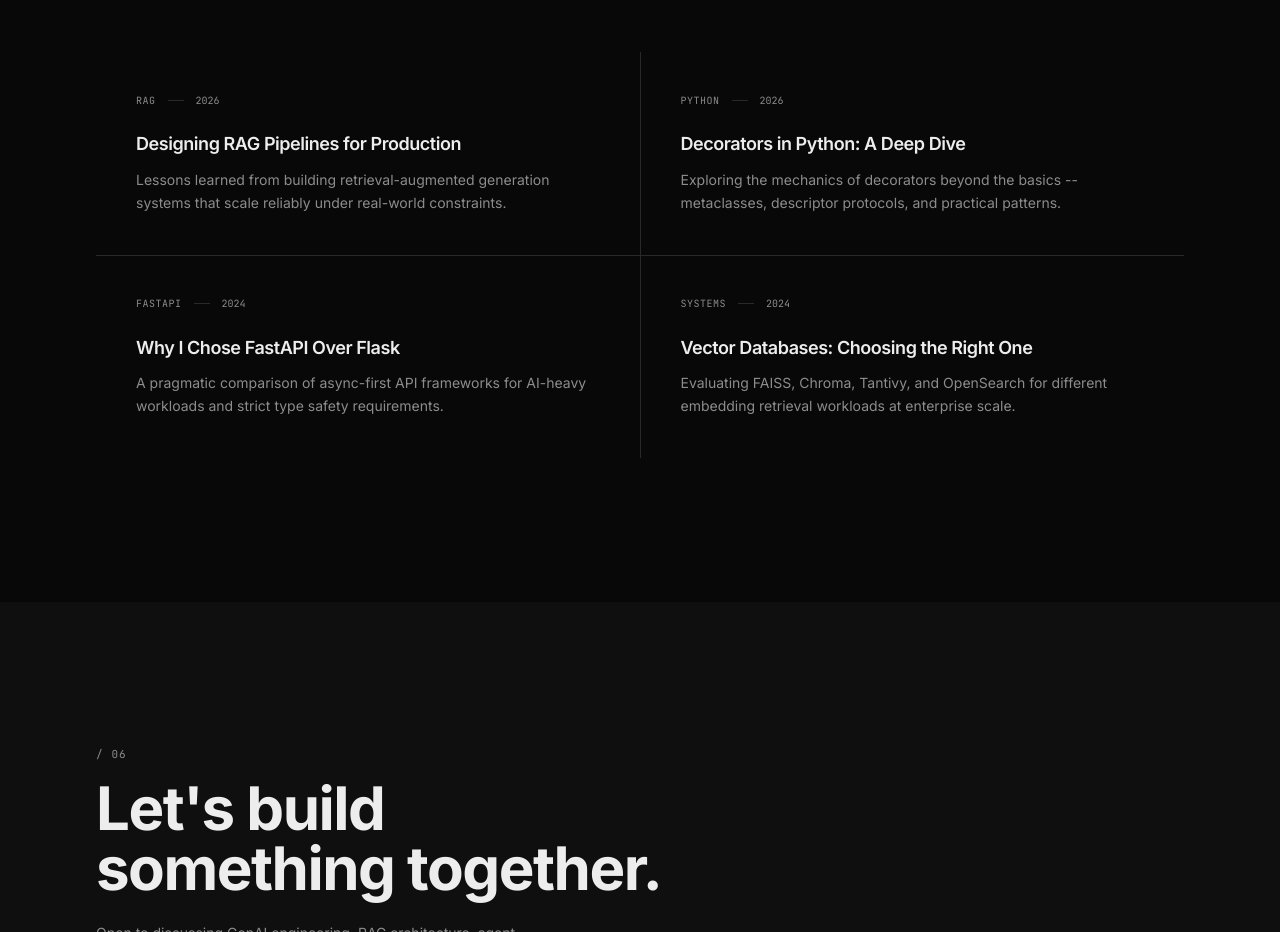
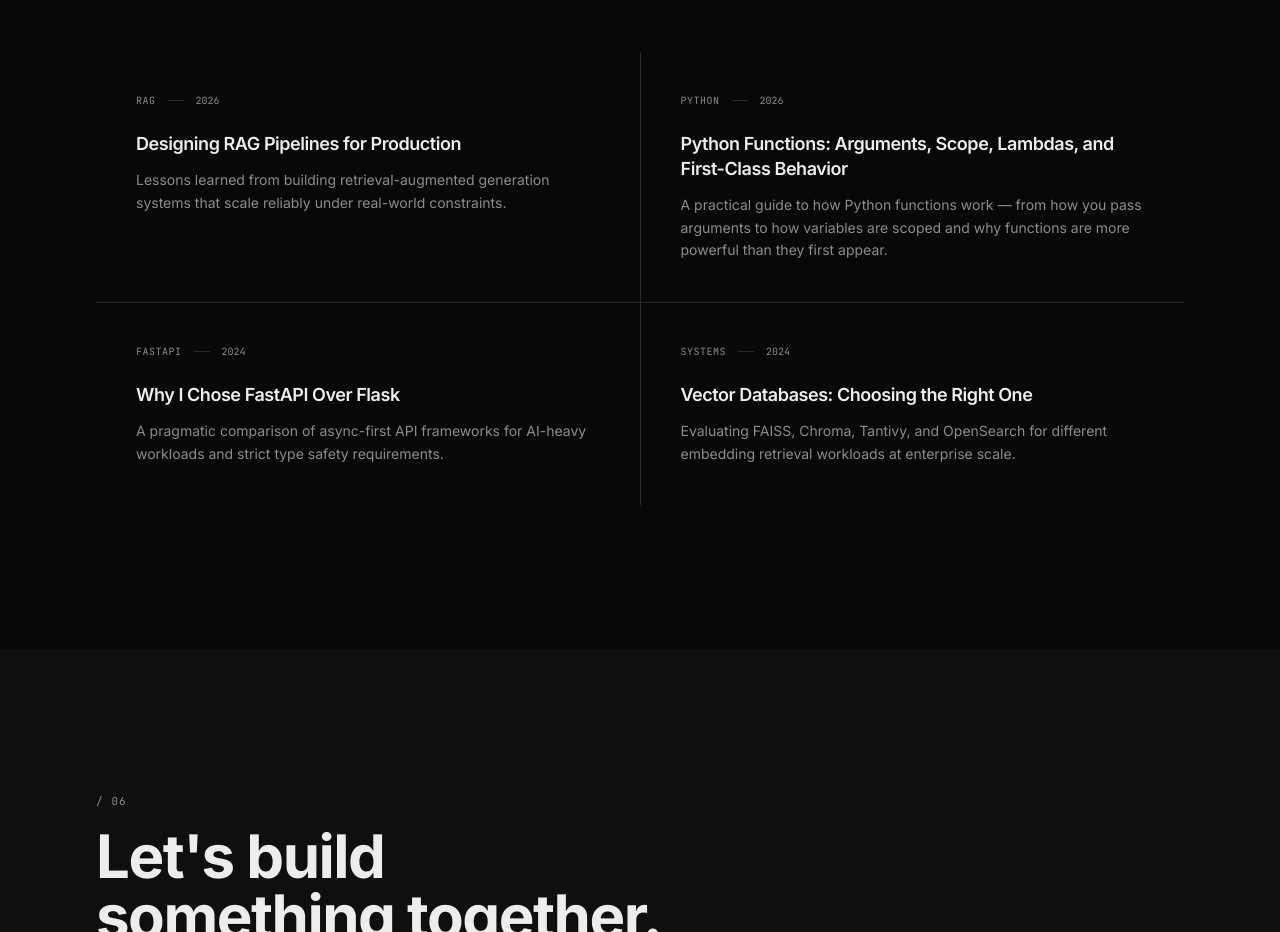
Before and after one commit to Ashish-singha08/portfolio, a Next.js app: page / in a window 1280 px wide. Shown: the part 6980-7912 px from the top of the page. Built offline with nearby package versions, Linux system fonts and the light colour scheme.

Commit message:
update broken link

```diff
--- a/components/insights.tsx
+++ b/components/insights.tsx
@@ -14,12 +14,12 @@ const entries = [
       "Lessons learned from building retrieval-augmented generation systems that scale reliably under real-world constraints.",
   },
   {
-    title: "Decorators in Python: A Deep Dive",
+    title: "Python Functions: Arguments, Scope, Lambdas, and First-Class Behavior",
     tag: "python",
-    slug: "decorators-deep-dive",
+    slug: "functions",
     date: "2026",
     excerpt:
-      "Exploring the mechanics of decorators beyond the basics -- metaclasses, descriptor protocols, and practical patterns.",
+      "A practical guide to how Python functions work — from how you pass arguments to how variables are scoped and why functions are more powerful than they first appear.",
   },
   {
     title: "Why I Chose FastAPI Over Flask",
```
